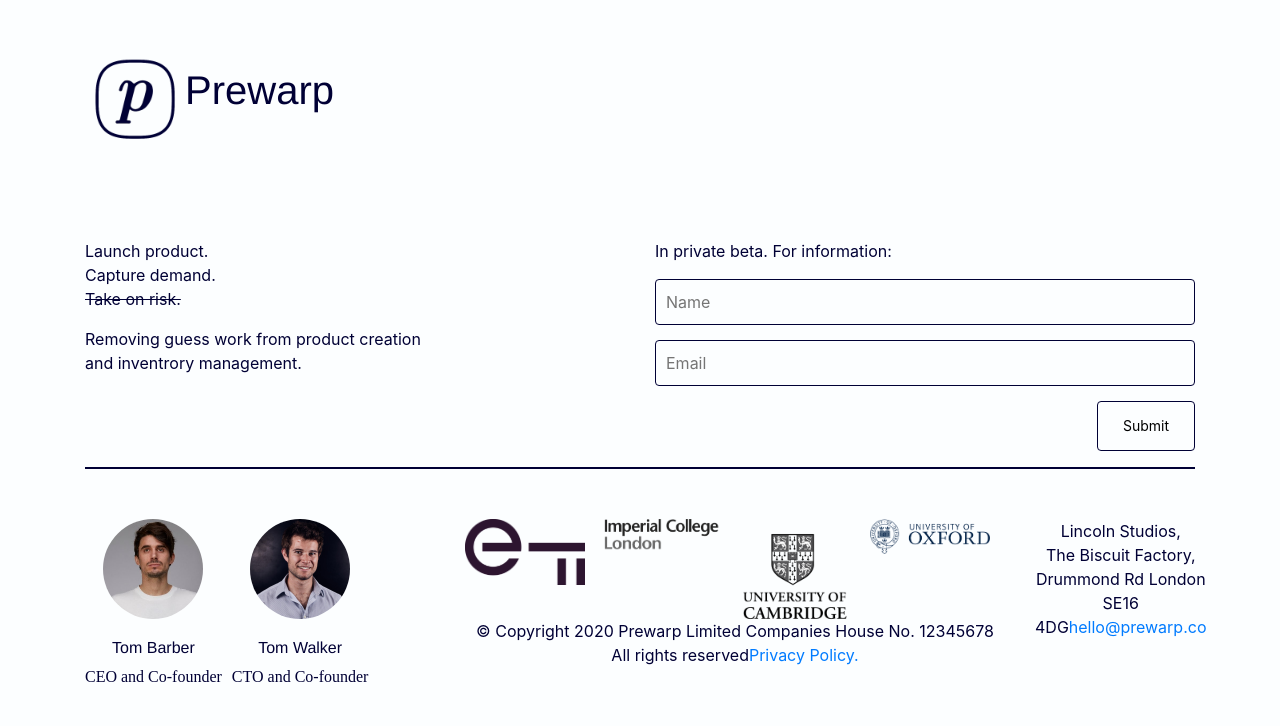
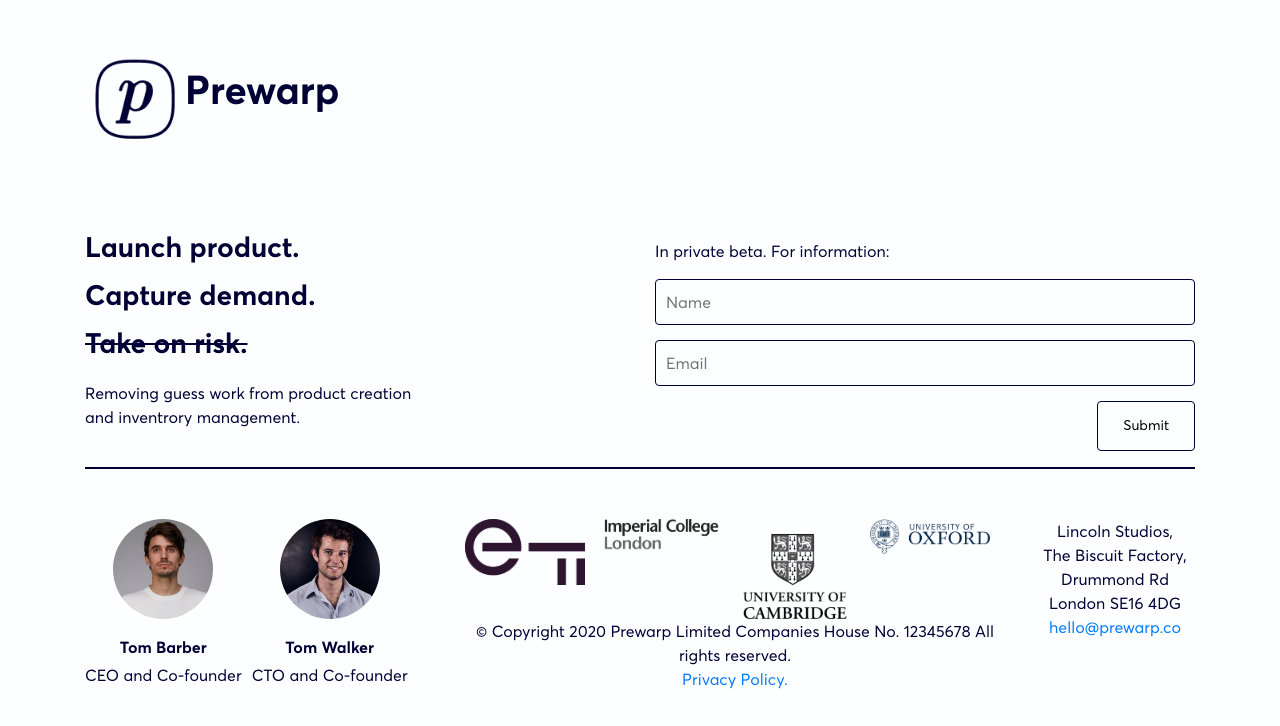
Before and after one commit to ChrisBaidoo/prewarp, a React (Create React App) app: page / in a window 1280 px wide. Shown: the top 726 px of the page. Built offline with nearby package versions, Linux system fonts and the light colour scheme.

Commit message:
used the averta fonts through out the site

```diff
--- a/src/components/Home.js
+++ b/src/components/Home.js
@@ -19,15 +19,12 @@
         <div className="row">
           <div className="col-md-6 col-sm-6 mb-30px">
             <div>
-              <p>
-                <span>Launch product.</span>
-                <br /> <span>Capture demand.</span>
-                <br />
-                <span>
-                  <s>Take on risk.</s>
-                </span>
-              </p>
-              <p>
+              <h3>Launch product.</h3> <br />
+              <h3>Capture demand.</h3> <br />
+              <h3>
+                <s>Take on risk.</s>
+              </h3>
+              <p className="p-text">
                 Removing guess work from product creation <br />
                 and inventrory management.
               </p>
@@ -63,7 +60,7 @@
                 width="80%"
               />
             </div>
-            <div className="profile-details test-font">
+            <div className="profile-details">
               <h6>Tom Barber</h6>
               <p>CEO and Co-founder</p>
             </div>
@@ -120,7 +117,8 @@
           <div className="copyrigt-info">
             <p>
               &copy; Copyright 2020 Prewarp Limited Companies House No. 12345678
-              All rights reserved
+              All rights reserved.
+              <br />
               <a
                 href={require("../assets/pdfs/privacy-policy.pdf")}
                 target="_blank"
@@ -135,7 +133,7 @@
           <p>
             Lincoln Studios, <br />
             The Biscuit Factory, Drummond Rd London SE16 4DG
-            <a href="mailto:hello@prewarp.co">hello@prewarp.co</a>
+            <a href="mailto:hello@prewarp.co"> hello@prewarp.co</a>
           </p>
         </div>
       </div>
--- a/src/index.css
+++ b/src/index.css
@@ -2,12 +2,7 @@
   margin: 0;
   background: #fcfeff;
   color: #000035;
-
-  font-family: "averta-italic"-apple-system, BlinkMacSystemFont, "Segoe UI",
-    "Roboto", "Oxygen", "Ubuntu", "Cantarell", "Fira Sans", "Droid Sans",
-    "Helvetica Neue", sans-serif;
-  -webkit-font-smoothing: antialiased;
-  -moz-osx-font-smoothing: grayscale;
+  font-family: "averta-regular", "Arial", "sans-serif";
 }
 
 h1,
@@ -16,7 +11,8 @@
 h4,
 h5,
 h6 {
-  font-family: "Source Sans Pro", "Helvetica", Arial, sans-serif;
+  font-family: "averta-bold", "Helvetica", Arial, sans-serif;
+  line-height: 1rem;
 }
 
 button:hover {
@@ -64,10 +60,6 @@
 .profile {
   display: inline-flex;
   text-align: center;
-}
-
-h6 {
-  line-height: normal;
 }
 
 .profile-section {
@@ -144,13 +136,18 @@
   margin: 50px auto;
 }
 
-.test-font {
-  font-family: averta-thin;
+.p-text {
+  margin-top: 30px;
 }
 
 @font-face {
-  font-family: averta-thin;
-  src: url("./assets/fonts/IntelligentDesign-Averta-Thin.otf");
+  font-family: averta-regular;
+  src: url("./assets/fonts/Intelligent Design - Averta-Regular.otf");
+}
+
+@font-face {
+  font-family: averta-bold;
+  src: url("./assets/fonts/Intelligent Design - Averta-Bold.otf");
 }
 
 hr {
@@ -161,17 +158,3 @@
   background-color: #000035;
   height: 2px;
 }
-/* @font-face {
-  font-family: futura-black;
-  src: url(./assets/fonts/futura-black.woff2);
-} */
-
-/* .App {
-  background: #4c2a4c;
-  margin: 30px auto;
-  width: 90%;
-  max-width: 700px;
-  color: #eee;
-  padding: 5px;
-  border-radius: 6px;
-} */
```
